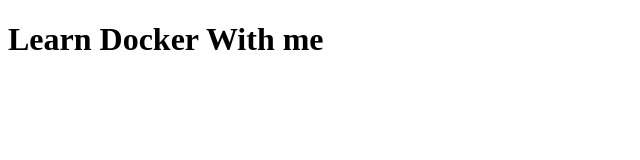
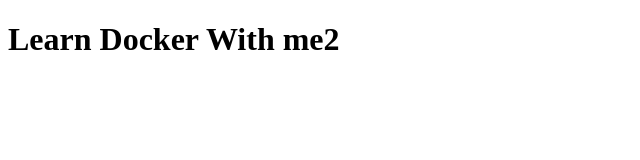
Before and after one commit to arghya-roy/kube, a plain HTML site: page index.html in a window 1280 px wide. Shown: the full height of the page, 0-640 px from the left. Drawn offline with Linux system fonts and the light colour scheme.

Commit message:
Update index.html

```diff
--- a/index.html
+++ b/index.html
@@ -5,6 +5,6 @@
     <title>Learn Docker at Tecmint.com</title>
 </head>
 <body>
-    <h1>Learn Docker With me</h1>
+    <h1>Learn Docker With me2</h1>
 </body>
 </html>
```
